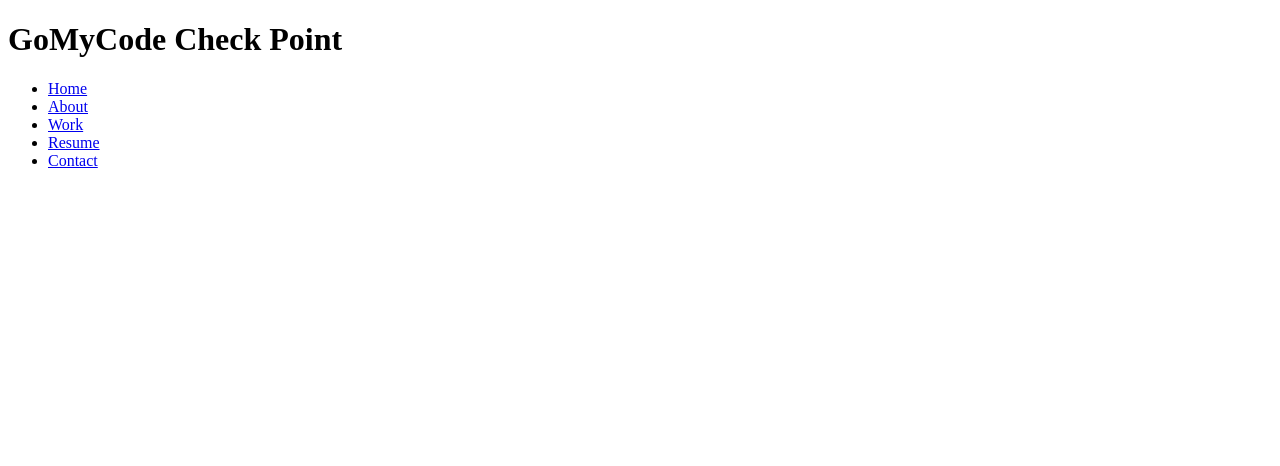
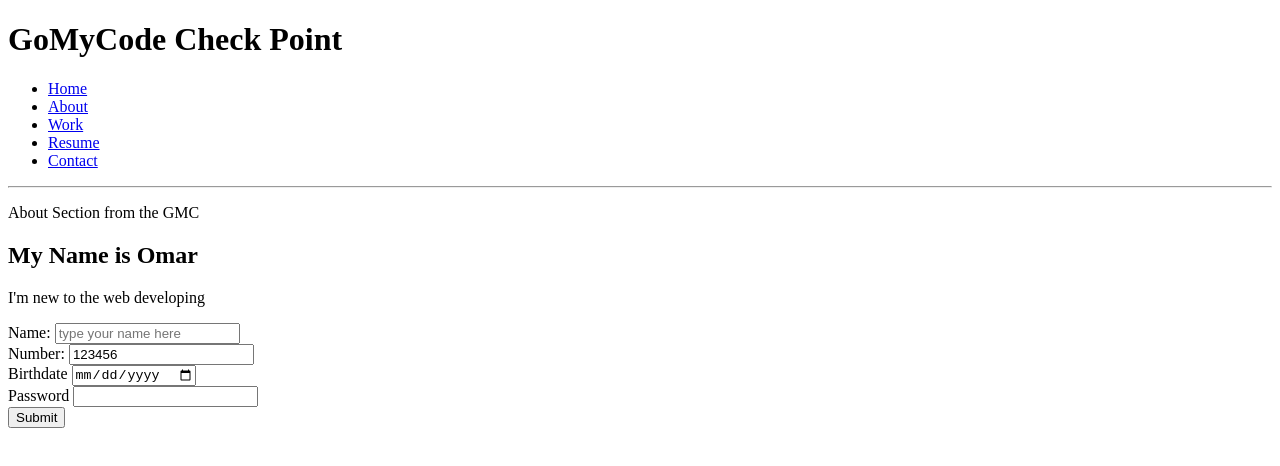
Before and after one commit to OmarSh0/GoMyCode-Project, a plain HTML site: page res/index.html in a window 1280 px wide. Drawn offline with Linux system fonts and the light colour scheme.

Commit message:
Add forms

```diff
--- a/res/index.html
+++ b/res/index.html
@@ -21,6 +21,26 @@
         <li><a href="#">Contact</a></li>
       </ul>
     </nav>
-    <section></section>
+    <hr>
+    <section>
+      <p>About Section from the GMC</p>
+        <h2>My Name is Omar</h2>
+          <p>I'm new to the web developing</p>
+          <form>
+            <label>Name:</label>
+            <input type="text" name="First Name" placeholder="type your name here"/>
+          </br>
+            <label>Number:</label>
+            <input type="number" name="number" value="123456"/>
+          </br>
+          <label>Birthdate</label>
+          <input type="date" name="birthday"/>
+          <br>
+          <label>Password</label>
+          <input type="Password" name="password"/>
+          <br>
+          <input type="submit" value="Submit"/>
+          </form>
+    </section>
   </body>
 </html>
```
